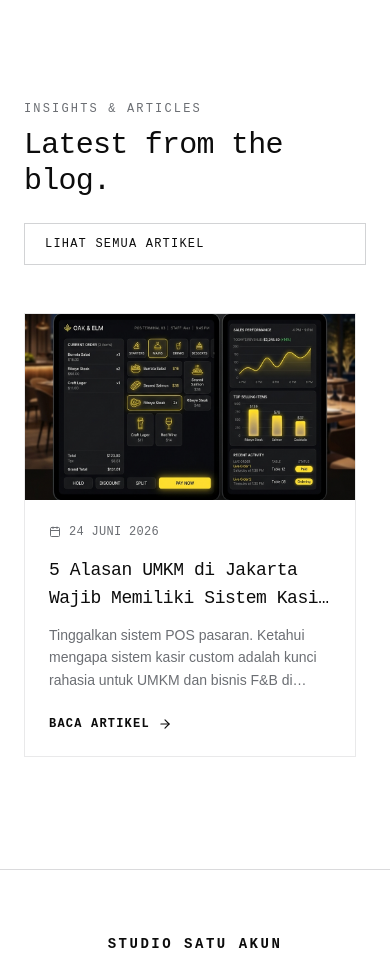
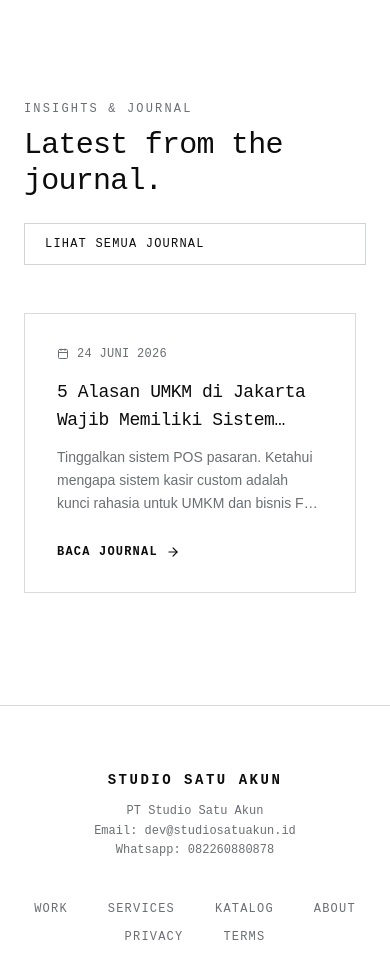
Before and after one commit to studiosatuakun-max/studiosatuakun, a Next.js app: page /home in a window 390 px wide. Shown: the part 5425-6379 px from the top of the page. Built offline with nearby package versions, Linux system fonts and the light colour scheme.

Commit message:
style: remove blog images and rename to journal for a cleaner look

```diff
--- a/src/app/home/components/BlogSection.tsx
+++ b/src/app/home/components/BlogSection.tsx
@@ -14,17 +14,17 @@ export default function BlogSection() {
         <div className="flex flex-col md:flex-row md:items-end justify-between gap-6 mb-12">
           <div>
             <span className="font-mono text-xs uppercase tracking-widest2 text-graphite">
-              Insights & Articles
+              Insights & Journal
             </span>
             <h2 className="mt-2 font-mono text-3xl md:text-4xl font-light text-ink tracking-tight">
-              Latest from the blog.
+              Latest from the journal.
             </h2>
           </div>
           <Link
             href="/blog"
             className="font-mono text-xs uppercase tracking-widest px-5 py-3 border border-[rgba(107,110,115,0.3)] text-ink hover:border-ink transition-colors duration-200"
           >
-            Lihat Semua Artikel
+            Lihat Semua Journal
           </Link>
         </div>
 
@@ -33,25 +33,9 @@ export default function BlogSection() {
             <Link
               href={`/blog/${post.slug}`}
               key={post.slug}
-              className="group flex flex-col border border-[rgba(107,110,115,0.15)] bg-white hover:border-ink/50 transition-all duration-300 w-[85vw] md:w-auto shrink-0 snap-start"
+              className="group flex flex-col border border-[rgba(12,12,12,0.15)] bg-white hover:border-ink/40 transition-all duration-300 w-[85vw] md:w-auto shrink-0 snap-start min-h-[280px]"
             >
-              {post.coverImage ? (
-                <div className="aspect-[16/9] w-full overflow-hidden bg-gray-100">
-                  <img
-                    src={post.coverImage}
-                    alt={post.title}
-                    className="w-full h-full object-cover group-hover:scale-105 transition-transform duration-500"
-                  />
-                </div>
-              ) : (
-                <div className="aspect-[16/9] w-full bg-ink/5 flex items-center justify-center border-b border-[rgba(107,110,115,0.15)]">
-                  <span className="font-mono font-bold text-ink/20 text-xl tracking-widest uppercase">
-                    INSIGHT
-                  </span>
-                </div>
-              )}
-
-              <div className="p-6 flex flex-col flex-1">
+              <div className="p-8 md:p-10 flex flex-col flex-1">
                 <div className="flex items-center gap-2 text-xs text-graphite mb-4 font-mono uppercase tracking-wide">
                   <Calendar className="w-3 h-3" />
                   <span>
@@ -72,7 +56,7 @@ export default function BlogSection() {
                 </p>
 
                 <div className="flex items-center text-xs font-mono font-semibold text-ink group-hover:text-graphite uppercase tracking-widest mt-auto transition-colors">
-                  Baca Artikel
+                  Baca Journal
                   <ArrowRight className="w-3.5 h-3.5 ml-2 group-hover:translate-x-1 transition-transform" />
                 </div>
               </div>
```
